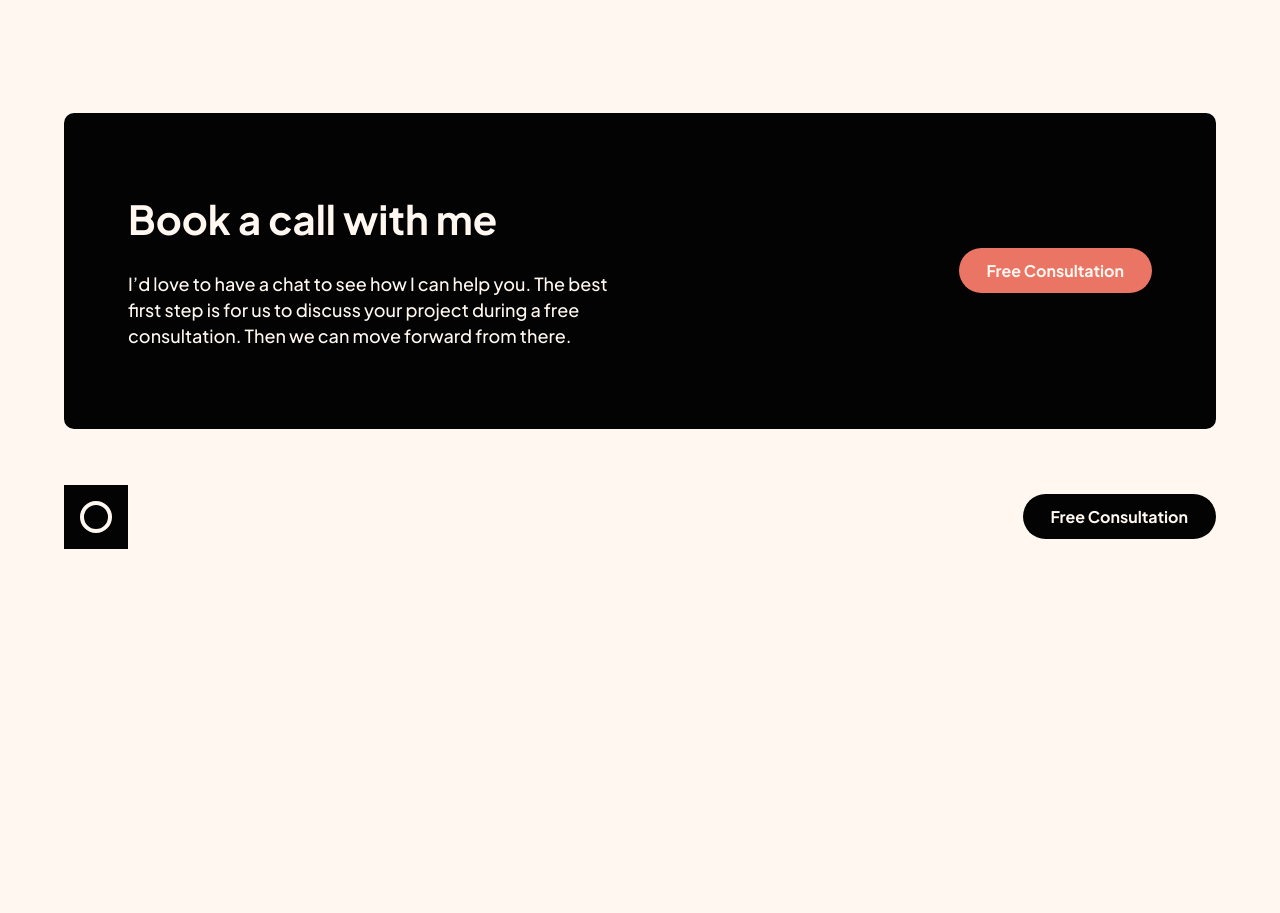
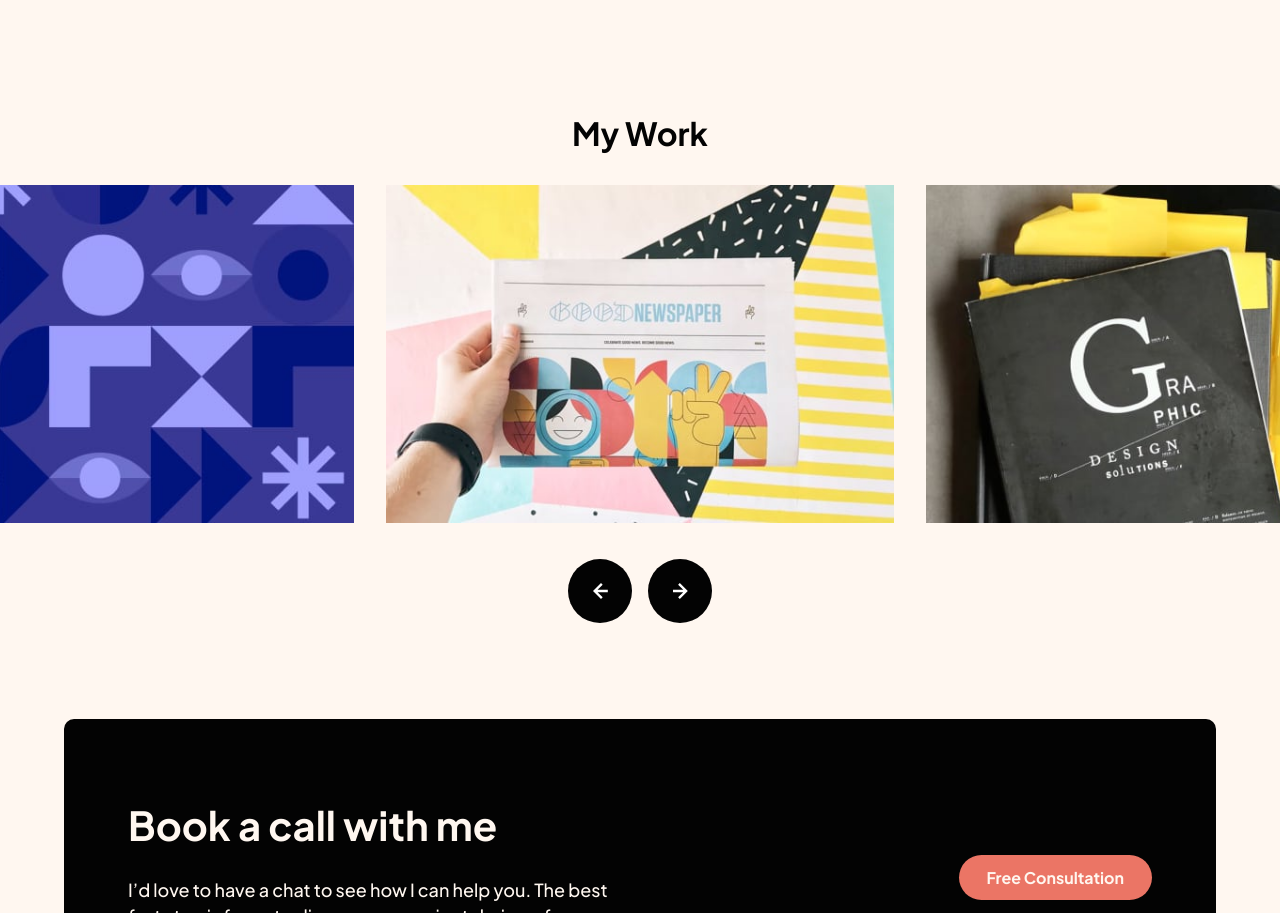
Before and after one commit to fischer-c187/Single-page-design-portfolio, a website with bundled scripts: page index.html in a window 1280 px wide. Shown: the part 1245-2158 px from the top of the page. Before the commit the page ends 1826 px from the top, so only its background shows below. Built offline with nearby package versions, Linux system fonts and the light colour scheme.

Commit message:
challenge completed

```diff
--- /dev/null
+++ b/assets/scripts/app.js
@@ -0,0 +1,22 @@
+import { Carousel } from './carrousel.js';
+
+const images = [
+  './assets/images/image-slide-1.jpg',
+  './assets/images/image-slide-2.jpg',
+  './assets/images/image-slide-3.jpg',
+  './assets/images/image-slide-4.jpg',
+  './assets/images/image-slide-5.jpg'
+];
+
+function insertCarousel(carousel) {
+  document.querySelector('.wrapper')
+    .insertAdjacentElement('afterend', carousel.render());
+}
+
+function main () {
+  document.addEventListener('DOMContentLoaded', () => {
+    insertCarousel(new Carousel(images));
+  });
+}
+
+main();
--- /dev/null
+++ b/assets/scripts/carrousel.js
@@ -0,0 +1,99 @@
+import config from './config.js';
+
+export class Carousel {
+  #images;
+  #wrapper;
+  #translate;
+  constructor(imagesPath) {
+    if(!imagesPath.length) {
+      throw new Error('Your image array is empty');
+    }
+    this.#images = this.#createImagesItem(imagesPath);
+    this.#wrapper = document.createElement('section');
+    this.#wrapper.classList.add(config.CLASS.containerCarousel);
+    this.#translate = 0;
+    this.currentSlide = this.#images.length % 2 === 0
+      ? this.#images.length/2
+      : Math.round(this.#images.length/2);
+    this.click = 0;
+    this.#setTile();
+    window.addEventListener('resize', this.#updateTranslateValue);
+  }
+
+  #setTile() {
+    const title = document.createElement('h2');
+    title.innerText = config.TEXT.titleCarousel;
+    config.CLASS.carouselTitle
+      .forEach(className => title.classList.add(className));
+
+    this.#wrapper.append(title);
+  }
+
+  #createImagesItem(imagesPath) {
+    return imagesPath.map(image => {
+      const li = document.createElement('li');
+      li.classList.add(config.CLASS.carouselItem);
+      li.innerHTML = `<img src="${image}" alt="" class="${config.CLASS.carouselImage}">`;
+
+      return li;
+    });
+  }
+
+  #updateTranslateValue = () => {
+    const size = this.#images[0].offsetWidth;
+    this.#translate = (size * this.click) / window.innerWidth;
+    this.#wrapper.querySelector('ul').style.transform = `translateX(${this.#translate * 100}%)`;
+  };
+
+  #createButton(directionClass){
+    const Button = document.createElement('button');
+    Button.setAttribute('type', 'button');
+    Button.classList.add(config.CLASS.carouselBtn, `${directionClass}-btn`);
+    Button.setAttribute('aria-hidden', 'true');
+
+    return Button;
+  }
+
+  #nextElement = () => {
+    if(this.currentSlide < this.#images.length){
+      const size = this.#images[0].offsetWidth;
+      this.#translate -= (size/window.innerWidth);
+      this.click--;
+      this.currentSlide++;
+      console.log(this.#wrapper.querySelector('ul'));
+      this.#wrapper.querySelector('ul').style.transform = `translateX(${this.#translate*100}%)`;
+    }
+  };
+
+  #previousElement = () => {
+    if(this.currentSlide > 1){
+      const size = this.#images[0].offsetWidth;
+      this.#translate += (size/window.innerWidth);
+      this.currentSlide--;
+      this.click++;
+      console.log(this.#wrapper.querySelector('ul'));
+      this.#wrapper.querySelector('ul').style.transform = `translateX(${this.#translate*100}%)`;
+    }
+  };
+
+  #setButton() {
+    const rightButton = this.#createButton('right');
+    rightButton.addEventListener('click', this.#previousElement);
+    const leftButton = this.#createButton('left');
+    const btnWrapper = document.createElement('div');
+    btnWrapper.classList.add(config.CLASS.carouselBtnWrapper);
+    btnWrapper.append(leftButton, rightButton);
+    leftButton.addEventListener('click', this.#nextElement);
+
+    this.#wrapper.append(btnWrapper);
+  }
+
+  render() {
+    const list = document.createElement('ul');
+    this.#images.forEach(element => list.append(element));
+    this.#wrapper.append(list);
+    this.#setButton();
+
+    return this.#wrapper;
+  }
+}
--- /dev/null
+++ b/assets/scripts/config.js
@@ -0,0 +1,15 @@
+const config = {
+  CLASS: {
+    containerCarousel: 'carousel',
+    carouselTitle: ['carousel__title', 'heading-S'],
+    carouselItem: 'carousel__item',
+    carouselImage: 'carousel__image',
+    carouselBtn: 'carousel__button',
+    carouselBtnWrapper: 'carousel__btn-wrapper'
+  },
+  TEXT: {
+    titleCarousel: 'My Work'
+  }
+};
+
+export default config;
--- a/assets/scss/abstracts/_variable.scss
+++ b/assets/scss/abstracts/_variable.scss
@@ -24,6 +24,8 @@
   --app-square: url('../images/pattern-apps.svg');
   --photography-square: url('../images/pattern-photography.svg');
   --motion-square: url('../images/pattern-motion-graphics.svg');
+  --left-icon: url('../images/icon-arrow-left.svg');
+  --right-icon: url('../images/icon-arrow-right.svg');
 
   //  size
   --wrapper-width: clamp(345px, 90%, 1400px);
--- a/assets/scss/base/_base.scss
+++ b/assets/scss/base/_base.scss
@@ -1,3 +1,8 @@
+// Debug
+// * {
+//   box-shadow: 0 0 0 3px red inset;
+// }
+
 body {
   background-color: var(--background-color);
   margin: 2em 0;
--- /dev/null
+++ b/assets/scss/components/_carousel.scss
@@ -0,0 +1,67 @@
+.carousel {
+  overflow: hidden;
+  margin-bottom: 6em;
+
+  &__title {
+    text-align: center;
+  }
+
+  ul {
+    display: flex;
+    justify-content: center;
+    margin: 2em 0;
+    transition: transform 800ms ease-in-out;
+  }
+
+  &__item {
+    display: block;
+    padding: 0 1em;
+    min-width: min(70%, 540px);
+  }
+
+  &__image {
+    width: 100%;
+  }
+
+  &__btn-wrapper {
+    display: flex;
+    justify-content: center;
+    gap: 1em;
+  }
+
+  &__button {
+    width: 64px;
+    height: 64px;
+    border-radius: 50%;
+    background-color: var(--btn-color);
+    position: relative;
+    transition: background-color 200ms;
+    cursor: pointer;
+
+    &:active {
+      box-shadow: 0 0 10px 5px rgba($color: #000000, $alpha: 0.3) inset;
+    }
+
+    &:hover {
+      background-color: var(--btn-color-hover);
+    }
+
+    &.right-btn::after {
+      content: '';
+      color: white;
+      background: var(--right-icon) no-repeat left 50% top 50%;
+      position: absolute;
+      right: 0; bottom: 0; right: 0; top: 0;
+      width: 100%;
+    }
+
+    &.left-btn::after {
+      content: '';
+      color: white;
+      background: var(--left-icon) no-repeat left 50% top 50%;
+      position: absolute;
+      right: 0; bottom: 0; right: 0; top: 0;
+      width: 100%;
+    }
+  }
+}
--- a/assets/scss/main.scss
+++ b/assets/scss/main.scss
@@ -17,4 +17,5 @@
 
 @import
   './components/title',
+  './components/carousel',
   './components/buttons';
--- a/index.html
+++ b/index.html
@@ -3,8 +3,9 @@
 <head>
   <meta charset="UTF-8">
   <meta name="viewport" content="width=device-width, initial-scale=1.0">
-  <link rel="stylesheet" href="/assets/css/main.css">
+  <link rel="stylesheet" href="./assets/css/main.css">
   <link rel="icon" type="image/png" sizes="32x32" href="./assets/images/favicon-32x32.png">
+  <script type="module" src="./assets/scripts/app.js"></script>
   <title>Frontend Mentor | Single-page design portfolio</title>
 </head>
 <body>
@@ -42,7 +43,6 @@
       </section>
     </main>
 
-
   </div>
   <div class="wrapper">
     <section class="contact">
```
Also changed, not shown: package.json (added, +23 -0 lines), .eslintrc.json (added), assets/css/main.css, 2 other files.
